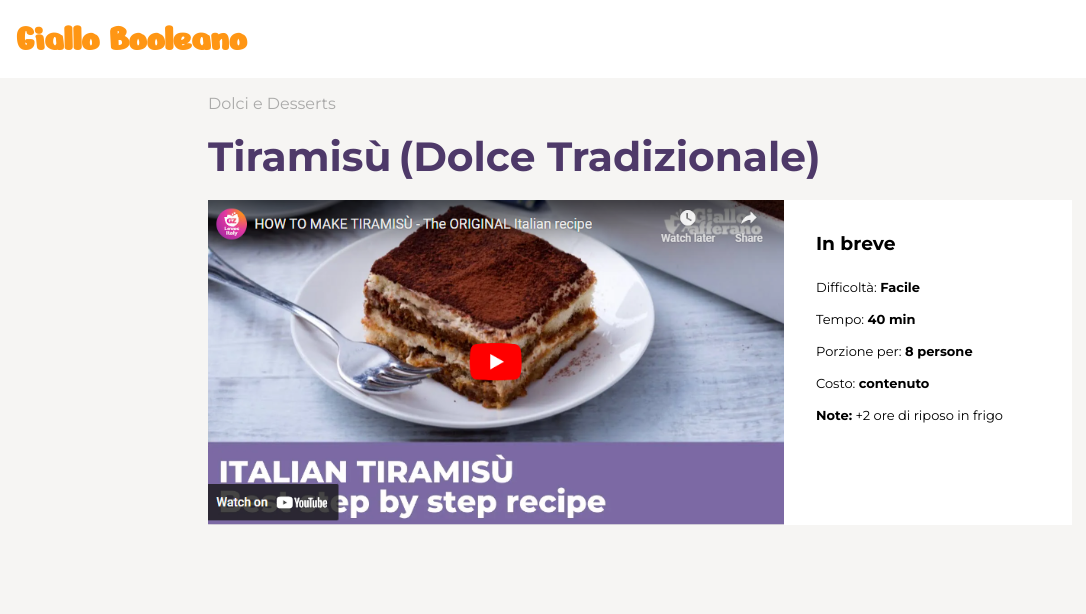
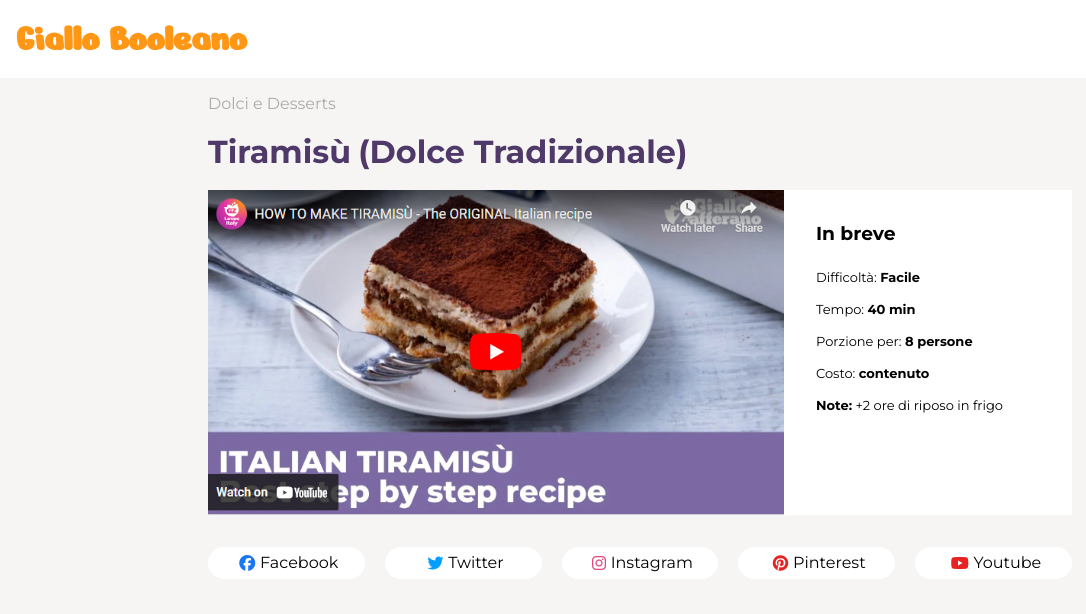
Before and after one commit to matcir/htmlcss-responsive-layout, a plain HTML site: page index.html in a window 1280 px wide. Shown: the top 614 px of the page, without its empty margins (0-1086 px from the left). Drawn offline with Linux system fonts and the light colour scheme.

Commit message:
Enhance layout and styling for recipe section with social media links and improved HTML structure

```diff
--- a/css/style.css
+++ b/css/style.css
@@ -1,31 +1,31 @@
-*{
+* {
   margin: 0;
   padding: 0;
   box-sizing: border-box;
 }
 
-img{
+img {
   width: 100%;
   height: auto;
 }
 
-ul{
+ul {
   list-style: none;
 }
 
-body{
-    font-family: "Montserrat",'Helvetica Neue', sans-serif;
+body {
+  font-family: "Montserrat", "Helvetica Neue", sans-serif;
 }
 
-:root{
-    --resp-title-color:#ff9614;
-    --resp-main-bg-color:#f6f5f3;
-    --resp-dessert-color:#4e3969;
-    --resp-footer-bg-color:#7c69a4;
-    --resp-main-category-color:#aaaaa9;
+:root {
+  --resp-title-color: #ff9614;
+  --resp-main-bg-color: #f6f5f3;
+  --resp-dessert-color: #4e3969;
+  --resp-footer-bg-color: #7c69a4;
+  --resp-main-category-color: #aaaaa9;
 }
 
-.row{
+.row {
   display: flex;
   flex-direction: column;
 }
@@ -79,15 +79,15 @@ body{
   width: calc(100% / 12 * 12);
 }
 
-.site_header{
+.site_header {
   min-height: 70px;
 }
 
-.site_main{
+.site_main {
   background-color: var(--resp-main-bg-color);
 }
 
-.title{
+.title {
   color: var(--resp-title-color);
   padding: 1rem 0;
   text-align: center;
@@ -96,69 +96,77 @@ body{
   font-size: 1rem;
 }
 
-.container{
+.container {
   width: 95%;
   max-width: 750px;
   margin: auto;
   padding: 1rem;
-    min-height: 2000px;
 }
 
-.category{
+.category {
   color: var(--resp-main-category-color);
 }
 
-.name{
+.name {
   color: var(--resp-dessert-color);
   padding: 1.2rem 0;
 }
 
-#show{
+#show {
   display: none;
 }
 
-h2{
+h3 {
   display: inline;
 }
 
-.recipe{
+.recipe {
   width: 100%;
   background-color: white;
 }
 
-.description{
+.description {
   padding: 2rem;
 }
 
-.description ul{
+.description ul {
   padding-top: 2rem;
 }
 
-.description ul li{
+.description ul li {
   padding: 1rem 0;
   font-size: small;
 }
 
+.socials {
+  display: flex;
+  justify-content: space-between;
+  padding: 2rem 0;
+}
 
+.socials i {
+  background-color: white;
+  border-radius: 50%;
+  padding: 1rem;
+}
 
+.socials li span {
+  display: none;
+}
 
-
-
-
-@media screen and (min-width:767px) {
-
+@media screen and (min-width: 767px) {
   .container {
     width: 90%;
     max-width: 980px;
   }
 
-    .title{
+  .title {
     text-align: start;
     padding: 1rem;
     font-size: 1.2rem;
   }
 
-    #show{
+  #show {
     display: inline;
   }
 
@@ -178,13 +186,21 @@ h2{
     width: calc(100% / 3);
   }
 
-
-
+  h2 {
+    font-weight: lighter;
   }
 
+  .socials li {
+    background-color: white;
+    border-radius: 30px;
+    width: calc(100% / 5 - 1rem);
+    display: flex;
+    justify-content: center;
+    align-items: center;
+  }
+}
 
-@media screen and (min-width:992px) {
-
+@media screen and (min-width: 992px) {
   .container {
     width: 70%;
     max-width: 1440px;
@@ -197,52 +213,42 @@ h2{
 
   .col-2-lrg {
     width: calc(100% / 12 * 2);
-
   }
 
   .col-3-lrg {
     width: calc(100% / 12 * 3);
-
   }
 
   .col-4-lrg {
     width: calc(100% / 12 * 4);
-
   }
 
   .col-5-lrg {
     width: calc(100% / 12 * 5);
-
   }
 
   .col-6-lrg {
     width: calc(100% / 12 * 6);
-
   }
 
   .col-7-lrg {
     width: calc(100% / 12 * 7);
-
   }
 
   .col-8-lrg {
     width: calc(100% / 12 * 8);
-
   }
 
   .col-9-lrg {
     width: calc(100% / 12 * 9);
-
   }
 
   .col-10-lrg {
     width: calc(100% / 12 * 10);
-
   }
 
   .col-11-lrg {
     width: calc(100% / 12 * 11);
-
   }
 
   .col-12-lrg {
@@ -264,7 +270,7 @@ h2{
     font-size: 1.7rem;
   }
 
-    .row{
+  .row {
     flex-direction: row;
   }
 
@@ -279,8 +285,25 @@ h2{
     padding: 0.5rem 0;
   }
 
-    .img img{
+  .img img {
     height: 100%;
   }
 
+  .socials li span {
+    display: inline-block;
   }
+
+  .socials li {
+    background-color: white;
+    border-radius: 30px;
+    width: calc(100% / 5 - 1rem);
+    justify-content: center;
+    text-align: center;
+  }
+
+  .socials i {
+    background-color: white;
+    border-radius: 30px;
+    padding: 0.5rem 0.3rem;
+  }
+}
--- a/index.html
+++ b/index.html
@@ -11,6 +11,7 @@
     <link rel="preconnect" href="https://fonts.googleapis.com">
     <link rel="preconnect" href="https://fonts.gstatic.com" crossorigin>
     <link href="https://fonts.googleapis.com/css2?family=Nerko+One&display=swap" rel="stylesheet">
+    <link rel="stylesheet" href="https://cdnjs.cloudflare.com/ajax/libs/font-awesome/6.7.2/css/all.min.css">
     <link rel="stylesheet" href="./css/style.css">
 </head>
 <body>
@@ -24,8 +25,8 @@
         <section class="container">
             <p class="category">Dolci e Desserts</p>
             <div class="name">
-                <h2>Tiramisù</h2>
-                <h2 id="show"> (Dolce Tradizionale)</h2>
+                <h3>Tiramisù</h3>
+                <h3 id="show"> (Dolce Tradizionale)</h3>
             </div>
             <div class="row recipe">
                 <div class="img col-12 col-8-lrg">
@@ -42,6 +43,17 @@
                     </ul>
                 </div>
             </div>
+            <ul class="socials">
+                <li><i class="fa-brands fa-facebook" style="color: #1a77f3;"></i><span>Facebook</span></li>
+                <li><i class="fa-brands fa-twitter" style="color: #009eff;"></i><span>Twitter</span></li>
+                <li><i class="fa-brands fa-instagram" style="color: #dd487f;"></i><span>Instagram</span></li>
+                <li><i class="fa-brands fa-pinterest" style="color: #e62222;"></i><span>Pinterest</span></li>
+                <li><i class="fa-brands fa-youtube" style="color: #e62222;"></i><span>Youtube</span></li>
+            </ul>
+            <div>
+
+            </div>
+        </div>
         </section>
     </main>
 
```
Lines whose indentation alone changed are shown as unchanged.
